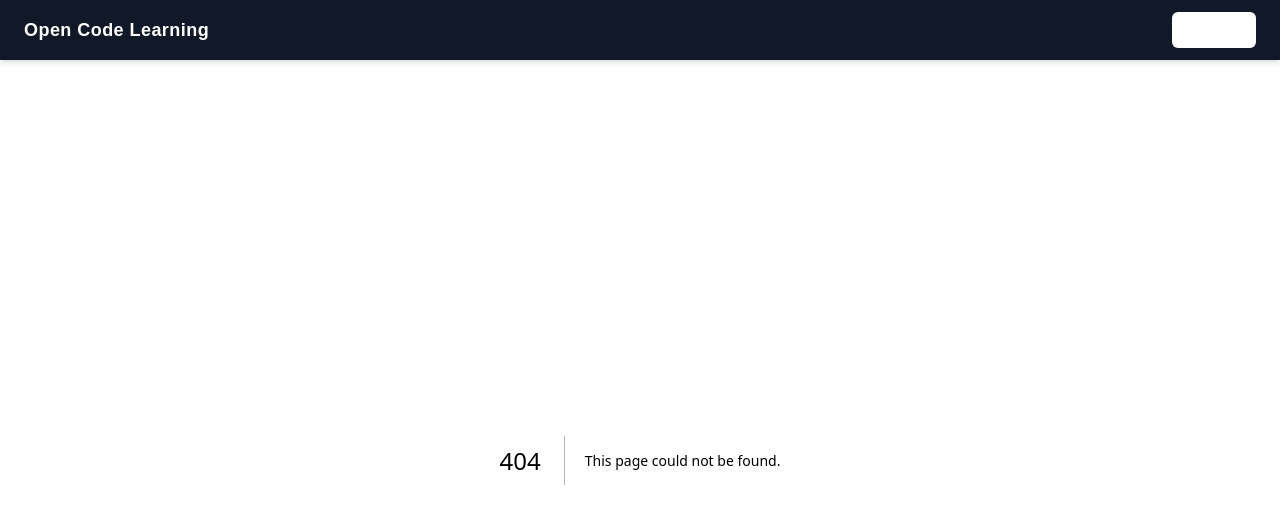
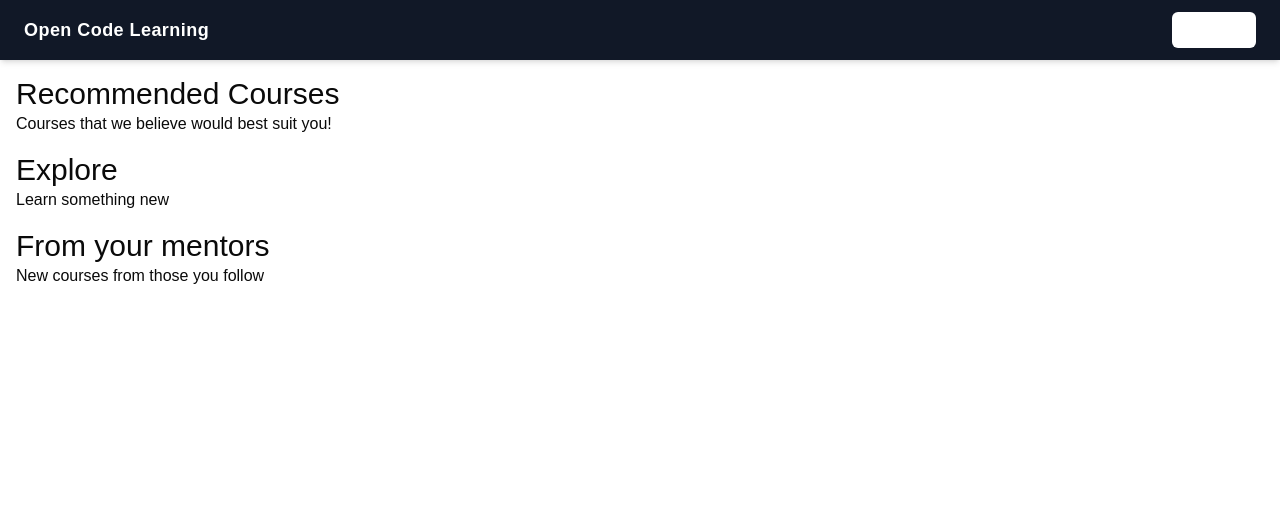
Before and after one commit to hdmGOAT/codelearnproject, a Next.js app in the folder frontend/: page /learn in a window 1280 px wide. Before the commit this address had no page. Shown: the top 524 px of the page. Built offline with nearby package versions, Linux system fonts and the light colour scheme.

Commit message:
learn page start

```diff
--- /dev/null
+++ b/frontend/app/learn/page.tsx
@@ -0,0 +1,22 @@
+import React from "react";
+
+const LearnPage = () => {
+  return (
+    <div className="app-wrapper min-h-screen w-full flex flex-col items-center align-middle m-4 space-y-4">
+      <div className="flex flex-col items-start w-full">
+        <h1 className="text-3xl">Recommended Courses</h1>
+        <p>Courses that we believe would best suit you!</p>
+      </div>
+      <div className="flex flex-col items-start w-full">
+        <h1 className="text-3xl">Explore</h1>
+        <p>Learn something new</p>
+      </div>
+      <div className="flex flex-col items-start w-full">
+        <h1 className="text-3xl">From your mentors</h1>
+        <p>New courses from those you follow</p>
+      </div>
+    </div>
+  );
+};
+
+export default LearnPage;
```
